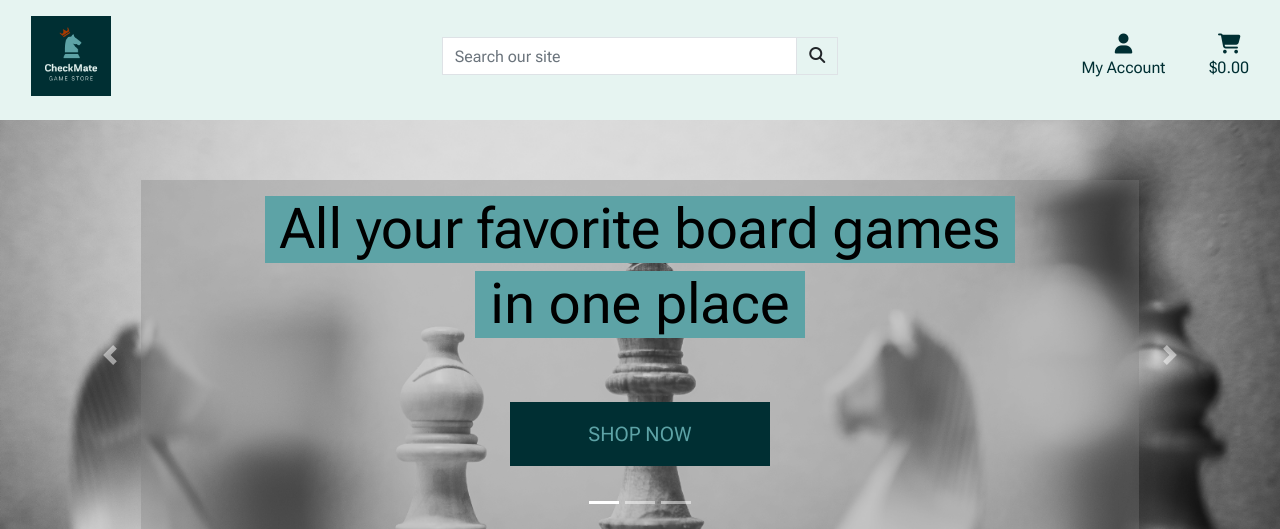
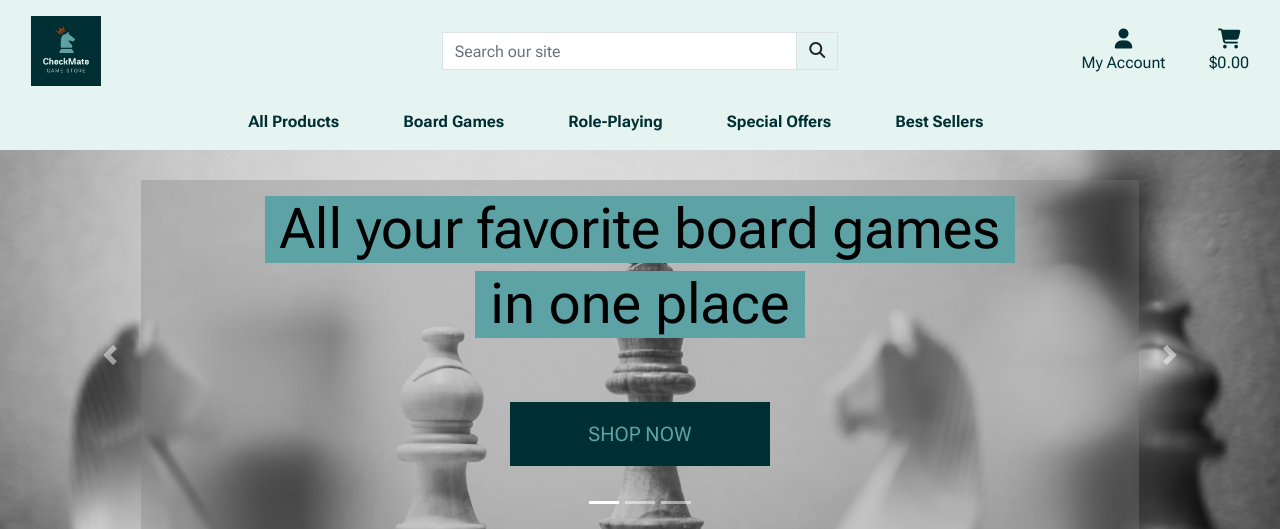
Before and after one commit to vit718/CheckMate-GameStore_Django, a Django app: page / in a window 1280 px wide. Shown: the top 529 px of the page. Run offline with Django 3.2, Linux system fonts and the light colour scheme; some libraries are stand-ins or nearby versions.

Commit message:
Added main navigation links

```diff
--- a/static/css/base.css
+++ b/static/css/base.css
@@ -23,8 +23,8 @@ body {
 /* Navbar */
 
 #logo-img {
-    height: 80px;
-    width: 80px;
+    height: 70px;
+    width: 70px;
 }
 
 .backg-light {
--- a/templates/includes/main-nav.html
+++ b/templates/includes/main-nav.html
@@ -0,0 +1,56 @@
+<div class="collapse navbar-collapse" id="main-nav">
+    <ul class="navbar-nav w-auto mx-auto">
+        <li class="nav-item dropdown">
+            <a class="font-weight-bold text-dark nav-link mr-5" href="#" id="all-products-link" data-toggle="dropdown" aria-haspopup="true" aria-expanded="false">
+                All Products
+            </a>
+            <div class="dropdown-menu border-0" aria-labelledby="all-products-link">
+                <a href="" class="dropdown-item">By Price</a>
+                <a href="" class="dropdown-item ">By Rating</a>
+                <a href="" class="dropdown-item ">By Category</a>
+                <a href="" class="dropdown-item">All Products</a>
+            </div>
+        </li>
+
+        <li class="nav-item dropdown">
+            <a class="font-weight-bold nav-link text-dark mr-5" href="#" id="board-games-link" data-toggle="dropdown" aria-haspopup="true" aria-expanded="false">
+                Board Games
+            </a>
+            <div class="dropdown-menu border-0" aria-labelledby="board-games-link">
+                <a href="" class="dropdown-item">Family</a>
+                <a href="" class="dropdown-item">Strategy</a>
+                <a href="" class="dropdown-item">Party</a>
+                <a href="" class="dropdown-item">Classic</a>
+                <a href="" class="dropdown-item">All Board Games</a>
+            </div>
+        </li>
+
+        <li class="nav-item dropdown">
+            <a class="font-weight-bold nav-link text-dark mr-5" href="#" id="role-playing-link" data-toggle="dropdown" aria-haspopup="true" aria-expanded="false">
+                Role-Playing
+            </a>
+            <div class="dropdown-menu border-0" aria-labelledby="role-playing-link">
+                <a href="" class="dropdown-item">Dungeons & Dragons</a>
+                <a href="" class="dropdown-item">Pathfinder</a>
+                <a href="" class="dropdown-item">All Role-Playing Games</a>
+            </div>
+        </li>
+
+        <li class="nav-item dropdown">
+            <a class="font-weight-bold nav-link text-dark mr-5" href="#" id="specials-link" data-toggle="dropdown" aria-haspopup="true" aria-expanded="false">
+                Special Offers
+            </a>
+            <div class="dropdown-menu border-0" aria-labelledby="specials-link">
+                <a href="" class="dropdown-item">Recently Added</a>
+                <a href="" class="dropdown-item">On Sale</a>
+                <a href="" class="dropdown-item">All Specials</a>
+            </div>
+        </li>
+
+        <li class="nav-item">
+            <a class="font-weight-bold nav-link text-dark mr-5" href="#">
+                Best Sellers
+            </a>
+        </li>
+    </ul>
+</div>
```
